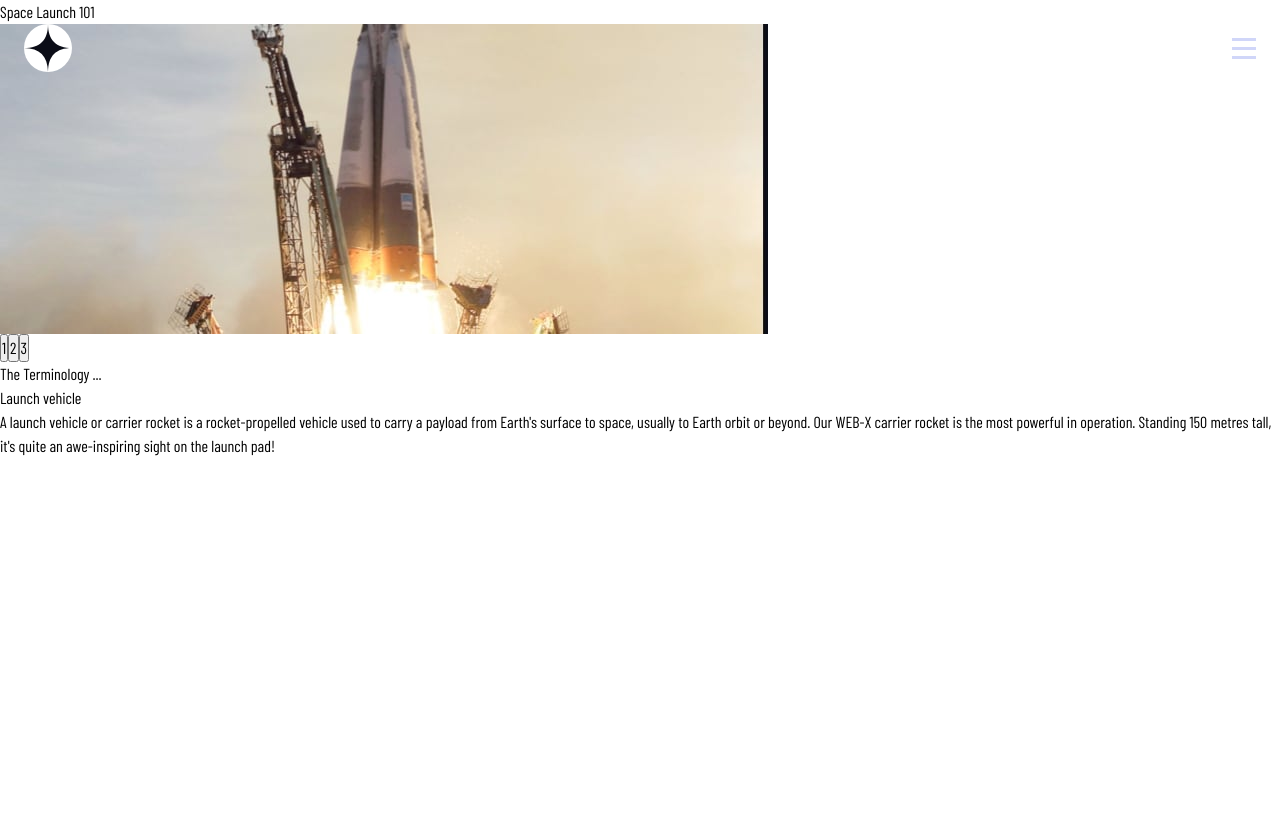
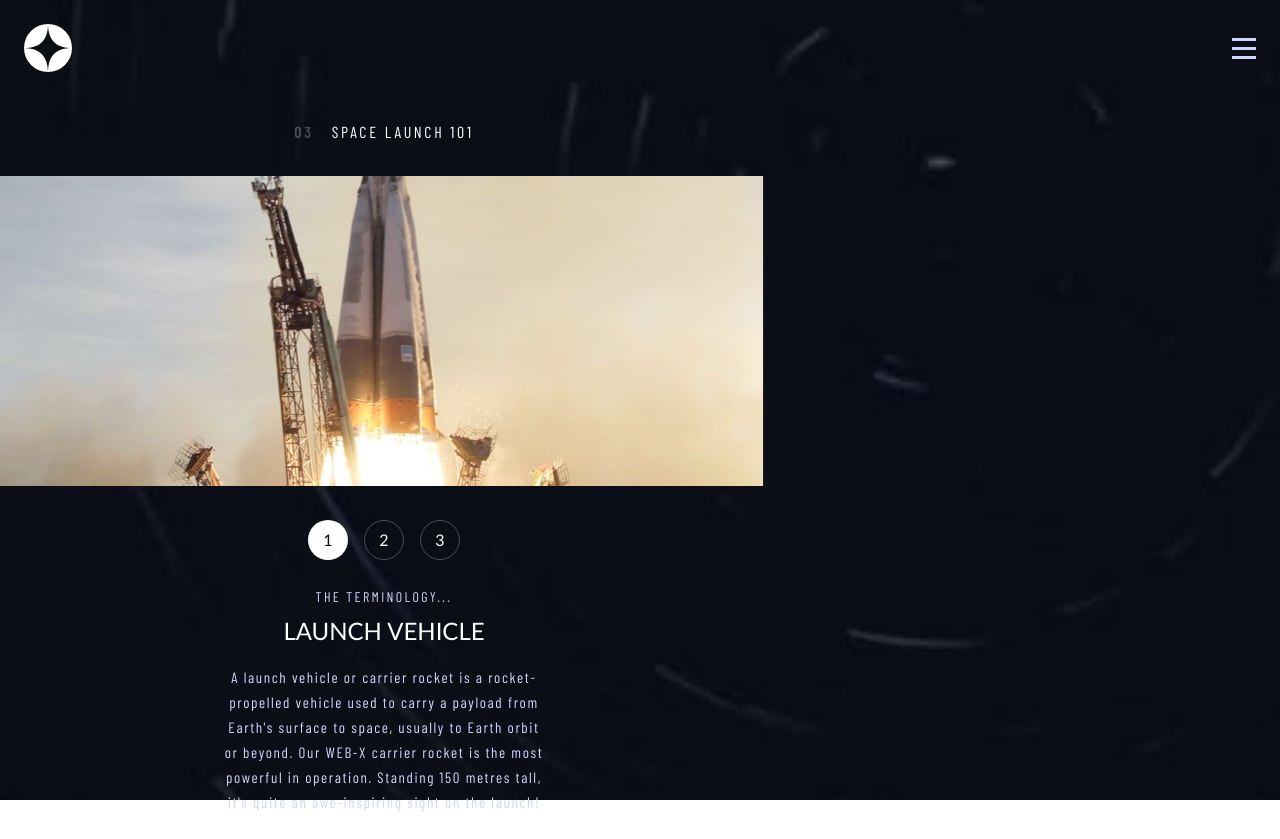
Before and after one commit to kvncrtr/space-tourism, an Angular app: page /tech in a window 1280 px wide. Before the commit the page ends 800 px from the top, so only its background shows below. Built offline with nearby package versions, Linux system fonts and the light colour scheme; a web font is replaced by a local one.

Commit message:
add ui goodies to all pages making them minimum style requirements

```diff
--- a/src/app/components/crew/crew.component.css
+++ b/src/app/components/crew/crew.component.css
@@ -35,6 +35,13 @@
       text-transform: uppercase;
       text-align: center;
       letter-spacing: 2.7px;
+   }
+
+   span {
+      font-weight: var(--fw-bold);
+      margin-right: 1.125rem;
+      mix-blend-mode: normal;
+      opacity: 0.25;
    }
 
    .crew--carousel-container {
@@ -117,9 +124,7 @@
       line-height: 25px;
       letter-spacing: 1px;
    }
-}
 
-@media screen and (min-width: 375px) {
    .crew--background {
       position: absolute;
       height: 100vh;
@@ -197,6 +202,7 @@
       background-color: var(--clr-primary-800);
       appearance: none;
       -webkit-appearance: none;
+      cursor: pointer;
    }
 
    input[type="radio"]:before {
@@ -207,6 +213,11 @@
       transform: scale(0);
       transition: 120ms transform ease-in-out;
       box-shadow: inset 1rem 1rem var(--clr-primary-100);
+   }
+
+   input[type="radio"]:hover {
+      transform: scale(1);
+      background-color: rgba(255, 255, 255, 0.5);
    }
 
    input[type="radio"]:checked:before {
--- a/src/app/components/destination/destination.component.css
+++ b/src/app/components/destination/destination.component.css
@@ -32,6 +32,7 @@
    }
 
    span {
+      font-weight: var(--fw-bold);
       margin-right: 1.125rem;
       mix-blend-mode: normal;
       opacity: 0.25;
--- a/src/app/components/tech/tech.component.css
+++ b/src/app/components/tech/tech.component.css
@@ -0,0 +1,96 @@
+@media screen and (min-width: 375px) {
+   .tech--background {
+      position: relative;
+      width: 100%;
+      height: 100vh;
+      z-index: 1;
+      object-fit: cover;
+      object-position: 0px 0%;
+   }
+
+   .tech--case {
+      position: absolute;
+      top: 0;
+      left: 0;
+      z-index: 2;
+      margin-top: 6rem;
+      padding: 1.5rem;
+      text-align: center;
+      color: var(--clr-primary-100);
+   }
+
+   .tech--title {
+      font-size: var(--fs-400);
+      text-transform: uppercase;
+      text-align: center;
+      letter-spacing: 2.7px;
+   }
+
+   span {
+      font-weight: var(--fw-bold);
+      margin-right: 1.125rem;
+      mix-blend-mode: normal;
+      opacity: 0.25;
+   }
+
+   .tech--carousel--container {
+      display: flex;
+      flex-direction: column;
+      justify-content: center;
+      margin-top: 2rem;
+   }
+
+   .tech--image-case {
+      margin: 0 -1.5rem;
+   }
+
+   .tech--button-case {
+      display: flex;
+      gap: 1rem;
+      margin: 2.125rem auto 0;
+   }
+
+   .tech--button {
+      width: 2.5rem;
+      height: 2.5rem;
+      border: 0.083rem solid rgba(255, 255, 255, 0.25);
+      border-radius: 50%;
+      font-family: var(--ff-heading);
+      color: inherit;
+      background-color: inherit;
+      cursor: pointer;
+   }
+
+   .tech--button:hover {
+      border: 0.083rem solid rgba(255, 255, 255, 1);
+   }
+
+   .selected {
+      background-color: var(--clr-primary-100);
+      color: var(--clr-primary-900);
+   }
+
+   .tech--terminology {
+      margin-top: 1.625rem;
+      font-size: var(--fs-200);
+      text-transform: uppercase;
+      color: var(--clr-primary-400);
+      letter-spacing: 2.3625px;
+   }
+
+   .tech--subheading {
+      margin-top: 0.35rem;
+      font-family: var(--ff-heading);
+      font-size: var(--fs-700);
+      text-transform: uppercase;
+   }
+
+   .tech--description {
+      max-width: 20.438rem;
+      margin: 1rem auto 0;
+      font-size: var(--fs-300);
+      color: var(--clr-primary-400);
+      letter-spacing: 0.1rem;
+      line-height: 25px;
+   }
+}
--- a/src/app/components/tech/tech.component.html
+++ b/src/app/components/tech/tech.component.html
@@ -1,15 +1,24 @@
-<h4 class="tech--button">Space Launch 101</h4>
+<img class="tech--background" src="../../../assets/technology/background-technology-mobile.jpg" alt="swirled background">
+
+<div class="tech--case">
+   <h4 class="tech--title"><span aria-hidden="true">03</span>Space Launch 101</h4>
+
    <div class="tech--carousel--container">
+      <div class="tech--image-case">
          <img src="{{ technology[0].images.landscape }}" alt="{{ technology[0].name }}" />
 
+      </div>
+
       <div class="tech--button-case">
-      <button class="tech--button" type="button" title="launch">1</button>
+         <button class="tech--button selected" type="button" title="launch">1</button>
          <button class="tech--button" type="button" title="spaceport">2</button>
          <button class="tech--button" type="button" title="space-capsule">3</button>
       </div>
 
    </div>
 
-<h4 class="tech--terminology">The Terminology ...</h4>
+   <h4 class="tech--terminology">The Terminology...</h4>
    <h3 class="tech--subheading">{{ technology[0].name }}</h3>
    <p class="tech--description">{{ technology[0].description }}</p>
+
+</div>
--- a/src/app/space-data.ts
+++ b/src/app/space-data.ts
@@ -88,7 +88,7 @@ export const SPACE: Space = {
             "portrait": "./assets/technology/image-launch-vehicle-portrait.jpg",
             "landscape": "./assets/technology/image-launch-vehicle-landscape.jpg"
          },
-         "description": "A launch vehicle or carrier rocket is a rocket-propelled vehicle used to carry a payload from Earth's surface to space, usually to Earth orbit or beyond. Our WEB-X carrier rocket is the most powerful in operation. Standing 150 metres tall, it's quite an awe-inspiring sight on the launch pad!"
+         "description": "A launch vehicle or carrier rocket is a rocket-propelled vehicle used to carry a payload from Earth's surface to space, usually to Earth orbit or beyond. Our WEB-X carrier rocket is the most powerful in operation. Standing 150 metres tall, it's quite an awe-inspiring sight on the launch!"
       },
       {
          "name": "Spaceport",
```
Lines whose indentation alone changed are shown as unchanged.
